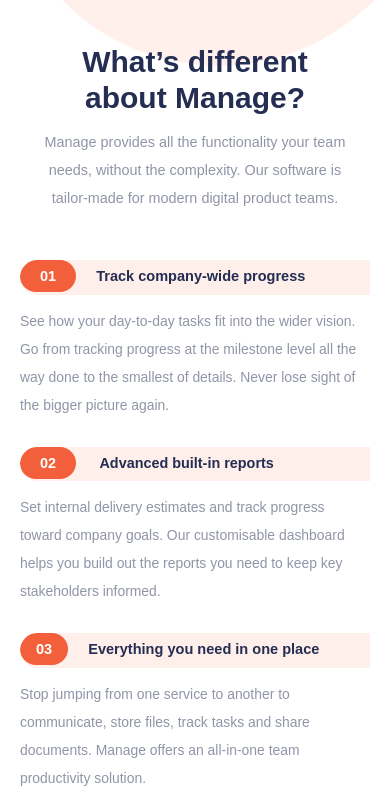
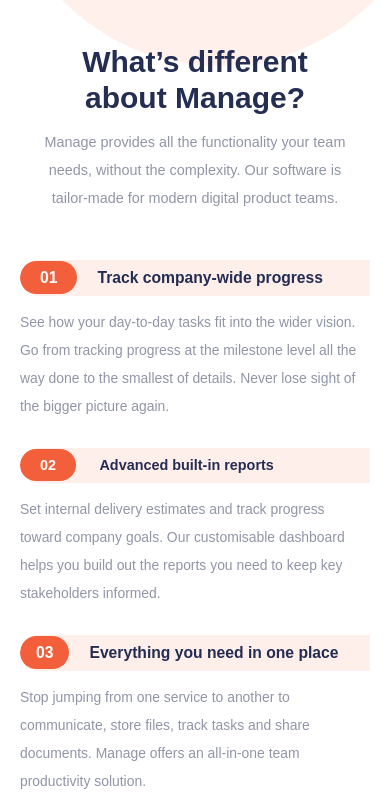
Before and after one commit to franklynxchill/manage-landing-page, a website: page index.html in a window 390 px wide. Shown: the part 748-1552 px from the top of the page. Drawn offline with Linux system fonts and the light colour scheme; a web font is replaced by a local one.

Commit message:
updated commit

```diff
--- a/index.html
+++ b/index.html
@@ -65,7 +65,7 @@
   </div>
 
   <!--feature-->
-  <div class="container flex flex-col md:flex-row my-14">
+  <div class="md:container flex flex-col px-4 md:px-0 md:flex-row my-14">
     <div class="text-center md:text-left mb-5 md:w-1/2">
       <h2 class="text-darkBlue text-3xl px-6 md:px-0 font-bold mb-3 md:text-4xl md:w-4/5">
         What’s different about Manage?
@@ -78,7 +78,7 @@
     </div>
     <div class="px-1 md:px-0 md:w-[49%]">
       <div class="">
-        <h3 class="text-[.909rem] md:text-base">
+        <h3 class="text-[.98rem] md:text-base">
           <span class="bg-brightRed text-white rounded-full px-5 mr-5 py-2">01</span>Track company-wide progress
         </h3>
         <p class="text-[.87rem] leading-7 md:text-base md:ml-20 mb-7 mt-3">
@@ -98,7 +98,7 @@
         </p>
       </div>
       <div class="">
-        <h3 class="text-[.91rem] md:text-base">
+        <h3 class="text-[.98rem] md:text-base">
           <span class="bg-brightRed text-white rounded-full px-4 mr-5 py-2">03</span>Everything you need in one place
         </h3>
         <p class="text-[.87rem] leading-7 md:text-base mt-3 md:ml-20 mb-3">
```
Also changed, not shown: dist/style.css.
